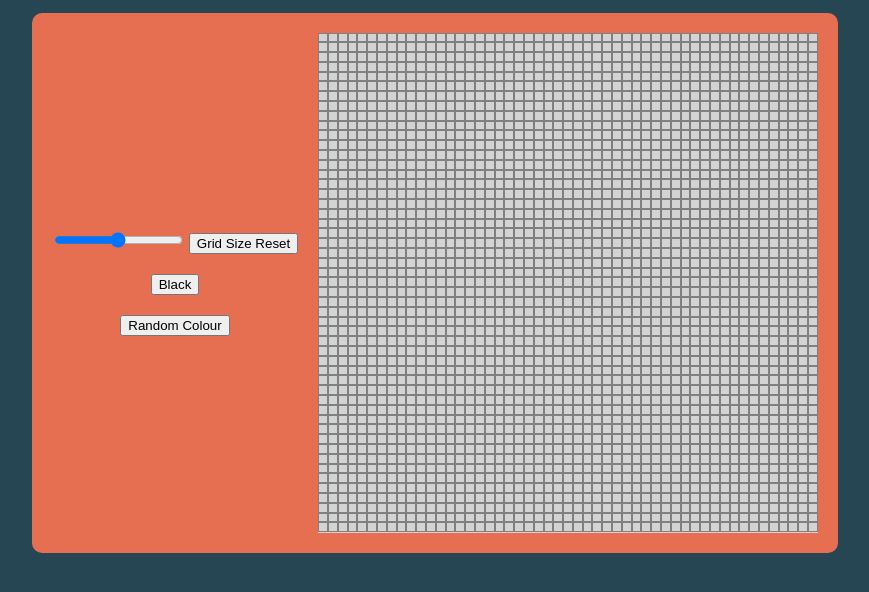
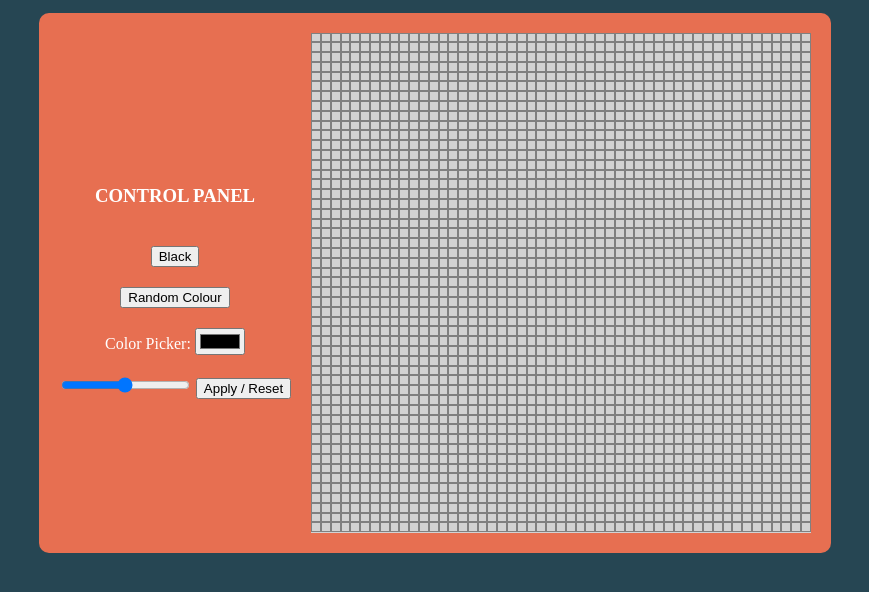
Before and after one commit to dzakiwira/etch-a-sketch, a plain HTML site: page index.html in a window 1280 px wide. Shown: the part 188-780 px from the top of the page, without its empty margins (205-1074 px from the left). Drawn offline with Linux system fonts and the light colour scheme.

Commit message:
Added colour picker option

```diff
--- a/index.html
+++ b/index.html
@@ -12,14 +12,18 @@
     <h1 id="title">Etch-a-Sketch</h1>
     <div class="board">
         <div class="controls">
+            <h3>CONTROL PANEL</h3>
+            <button id="black">Black</button>
+            <button id="random">Random Colour</button>
+            <div id="color-picker">
+                <label for="colorpicker">Color Picker:</label>
+                <input type="color" id="colorpicker" value="#000">
+            </div>
             <div id="grid-range">
                 <input type="range" id="grid-size" name="grid-size"
                 min="2" max="100">
-                <!-- <label for="grid-size">Grid Size</label> -->
-                <button id="reset">Grid Size Reset</button>
+                <button id="reset">Apply / Reset</button>
             </div>
-            <button id="black">Black</button>
-            <button id="random">Random Colour</button>
         </div>
         <div id="canvas"></div>
     </div>
```
